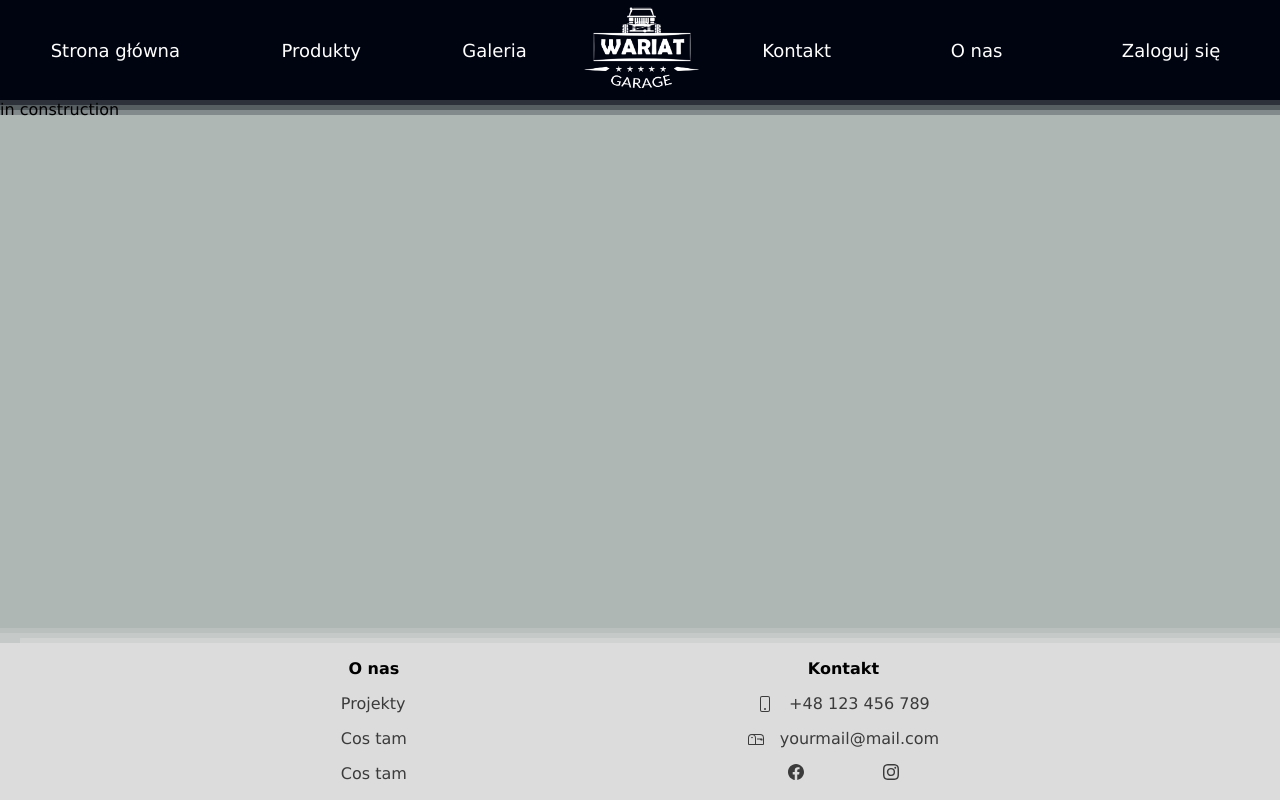
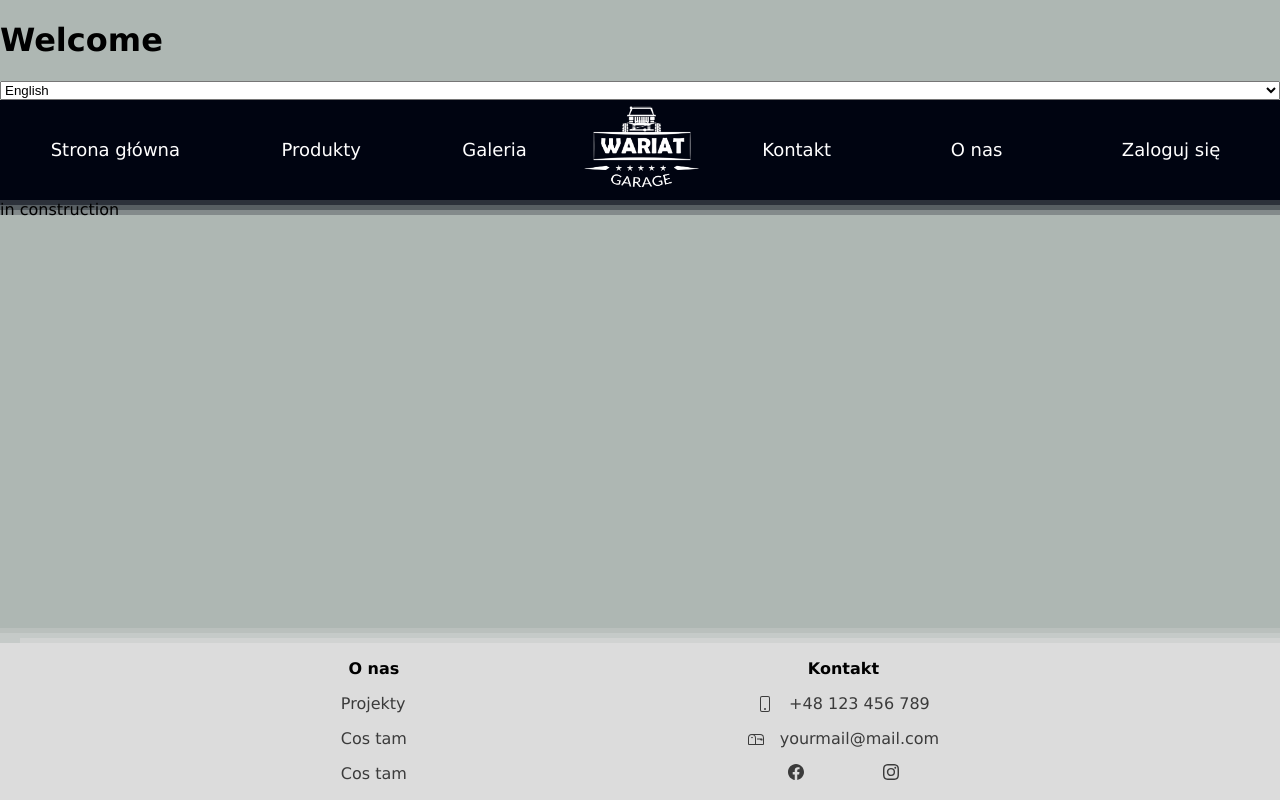
Before and after one commit to pasiekak/wariat-client, a React (Create React App) app: page / in a window 1280 px wide. Built offline with nearby package versions, Linux system fonts and the light colour scheme.

Commit message:
i18n setup

```diff
--- a/package.json
+++ b/package.json
@@ -12,6 +12,7 @@
     "bootstrap-icons": "^1.10.5",
     "formik": "^2.2.9",
     "i18next": "^22.5.0",
+    "i18next-http-backend": "^2.2.1",
     "react": "^18.2.0",
     "react-cookie": "^4.1.1",
     "react-dom": "^18.2.0",
--- a/public/translations/en.json
+++ b/public/translations/en.json
@@ -1,12 +1,3 @@
 {
-    "header" : {
-        "main_page" : "Main page",
-        "products" : "Products",
-        "gallery" : "Gallery",
-        "contact" : "Contact",
-        "about" : "About us",
-        "login" : "Login",
-        "logout" : "Logout",
-        "account" : "Your account"
-    }
+    "welcome": "Welcome"
 }
--- /dev/null
+++ b/public/translations/pl.json
@@ -0,0 +1,3 @@
+{
+    "welcome": "Siemano"
+}
--- a/src/App.js
+++ b/src/App.js
@@ -14,17 +14,39 @@ import Dashboard from './components/views/dashboard/Dashboard';
 import './styles/App.css';
 
 import i18n from 'i18next';
-import { initReactI18next } from 'react-i18next';
+import { useTranslation, initReactI18next, Trans } from 'react-i18next';
+import HttpBackend from "i18next-http-backend";
 
+const translationsEn = {
+  welcome: "Welcome"
+}
 
+i18n
+  .use(initReactI18next)
+  .use(HttpBackend)
+  .init({
+    backend: { loadPath: "/translations/{{lng}}.json"},
+    lng: "en",
+    fallbackLng: "en",
+    interpolation: { escapeValue: false },
+  });
+const App = () => {
+  const { t } = useTranslation();
+  const onChange = (event) => {
+    i18n.changeLanguage(event.target.value);
+  }
 
-function App() {
 
   return (
     <div className='App'>
       <Router>
+        <h1>{t("welcome")}</h1>
+        <select name='language' onChange={onChange}>
+          <option value='en'>English</option>
+          <option value='pl'>Polish</option>
+        </select>
         <Routes >
-          <Route path="/*" element={<NormalRoutes/>} />
+          <Route path='/*' element={<NormalRoutes/>} />
           <Route path='/login' element={<LoginPage/>} />
           <Route path='/register' element={<RegisterPage/>} />
           <Route path='/dashboard' element={<Dashboard/>}/>
```
Also changed, not shown: 1 other file (tests, documents, lock files or other folders).
